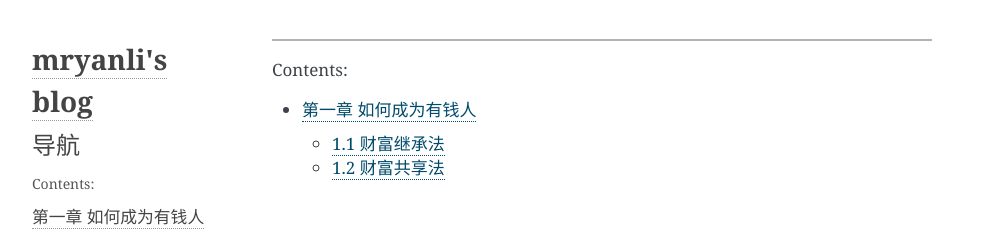
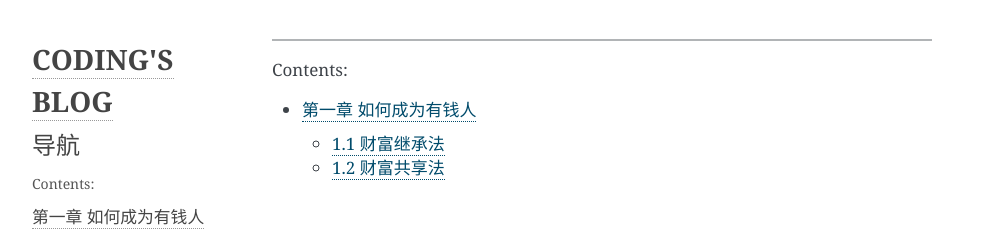
Before and after one commit to mryanli/sphinx_blog, a Sphinx documentation site: the page built from source/index.rst, in a window 1280 px wide. Shown: the top 238 px of the page, without its empty margins (148-1140 px from the left). Built offline with Sphinx 7.4.7, drawn with Linux system fonts in a browser that asks for light colours.

Commit message:
modify project name

```diff
--- a/source/conf.py
+++ b/source/conf.py
@@ -45,7 +45,7 @@ source_suffix = '.rst'
 master_doc = 'index'
 
 # General information about the project.
-project = u'mryanli\'s blog'
+project = u'CODING\'S BLOG'
 copyright = u'2016, bao'
 author = u'bao'
 
--- a/source/index.rst
+++ b/source/index.rst
@@ -3,7 +3,7 @@
    You can adapt this file completely to your liking, but it should at least
    contain the root `toctree` directive.
 
-              mryanli's blog
+              CODING'S RODE
 ==========================================
 
 .. toctree::
```
